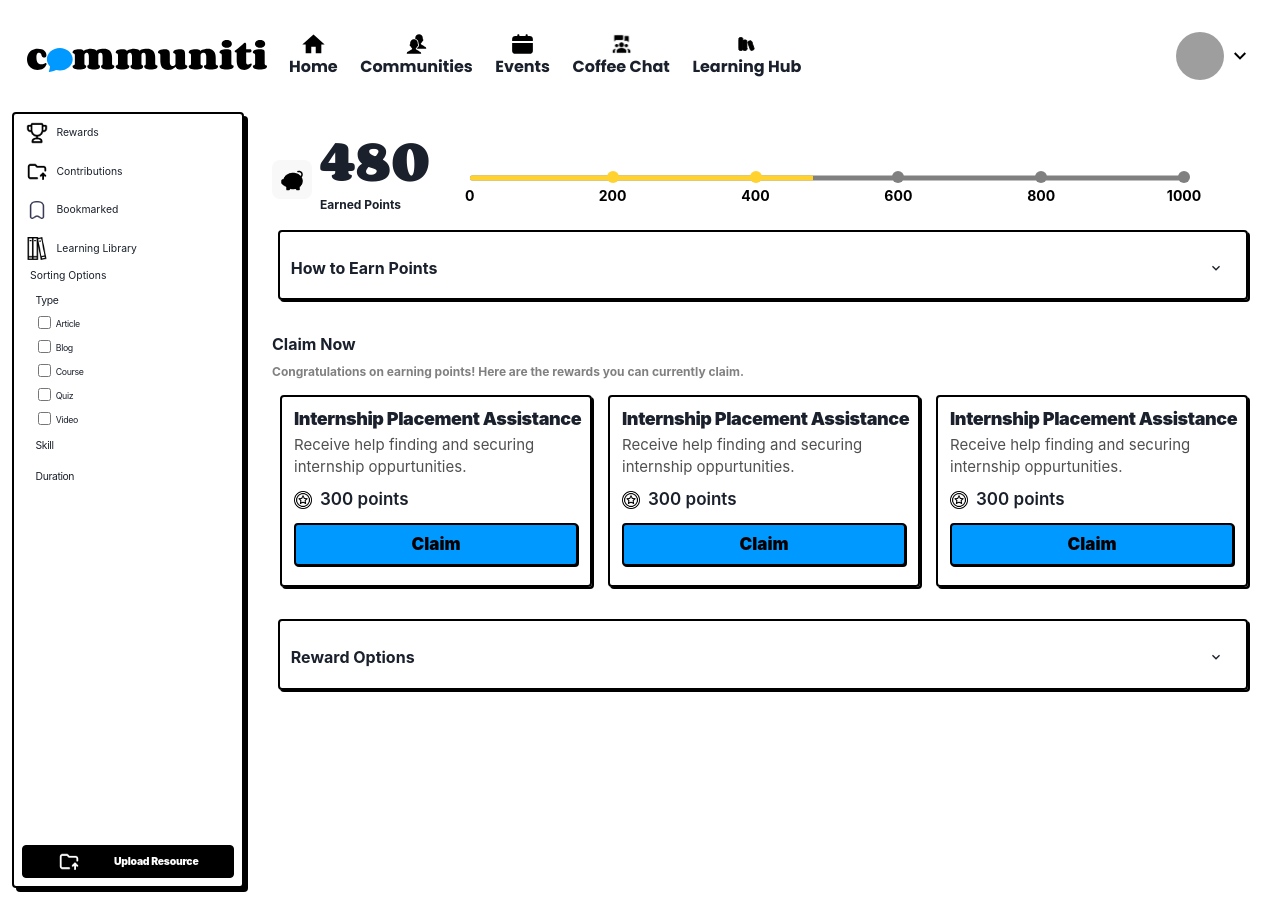
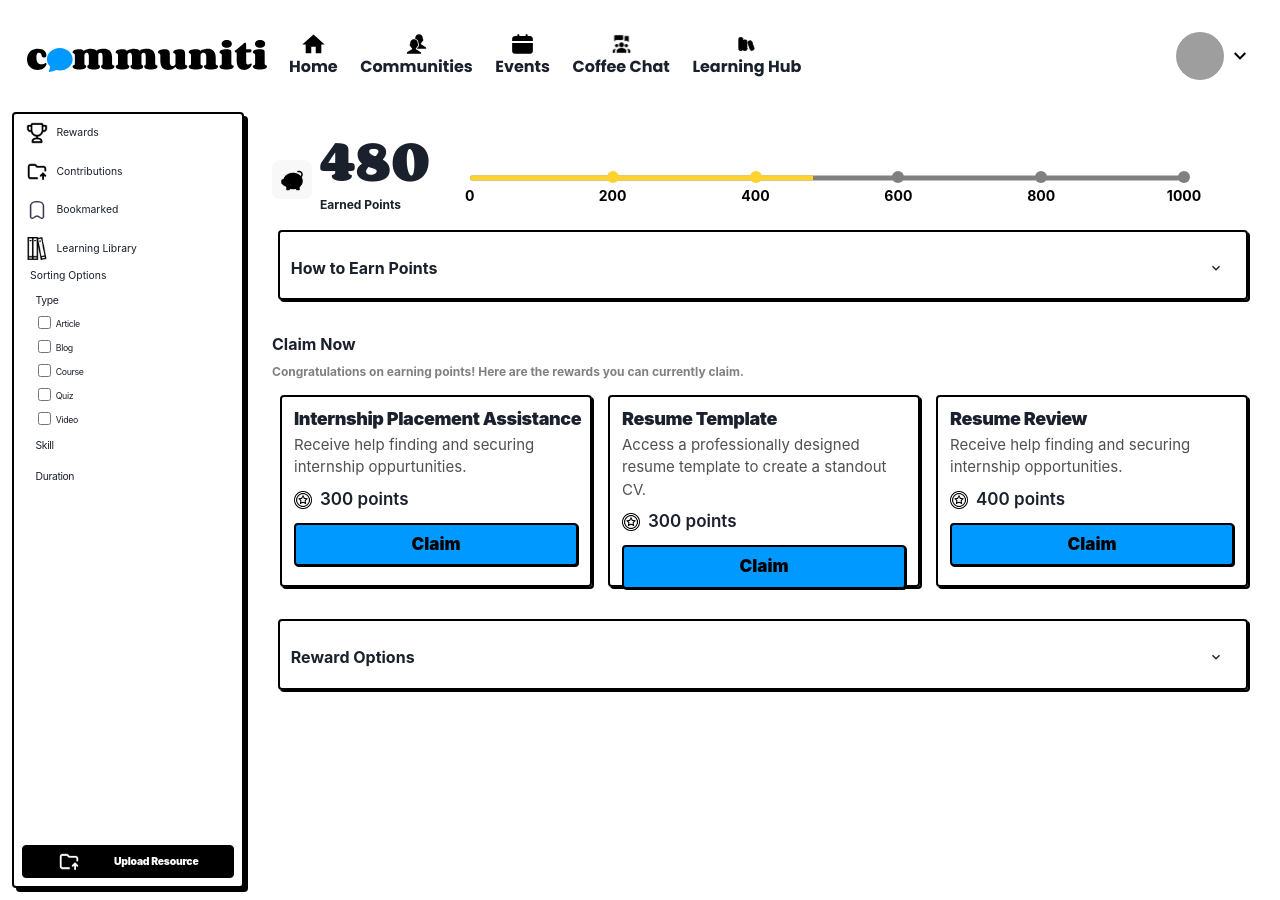
Before and after one commit to makeitMVPadmin/P4_Member_Achievement, a React (Create React App) app: page /rewards in a window 1280 px wide. Built offline with nearby package versions, Linux system fonts and the light colour scheme; no server answers; grey boxes are pictures that could not be loaded.

Commit message:
update redemption cards with different points deduction

```diff
--- /dev/null
+++ b/src/components/RedemptionCard/RedemptionCardTest2.jsx
@@ -0,0 +1,28 @@
+import Coin from "../../assets/icons/coin.png";
+import "./RedemptionCard.scss";
+import RedemptionToast from "./RedemptionToast";
+
+export default function RedemptionCardTest2({ deductPoints }) {
+  return (
+    <section className="reward">
+      <div className="reward__heading-top">
+        <div className="reward__heading-top-container">
+          <h1 className="reward__title">Resume Template</h1>
+        </div>
+        <div className="reward__content">
+          <p className="reward__description">
+            Access a professionally designed resume template to create a
+            standout CV.
+          </p>
+          <div className="reward__point-container">
+            <img src={Coin} alt="coin icon" className="coin-icon" />
+            <span className="reward__required-points">300 points</span>
+          </div>
+        </div>
+        <div className="reward__button-container">
+          <RedemptionToast onClick={() => deductPoints(300)} />
+        </div>
+      </div>
+    </section>
+  );
+}
--- /dev/null
+++ b/src/components/RedemptionCard/RedemptionCardTest3.jsx
@@ -0,0 +1,27 @@
+import Coin from "../../assets/icons/coin.png";
+import "./RedemptionCard.scss";
+import RedemptionToast from "./RedemptionToast";
+
+export default function RedemptionCardTest3({ deductPoints }) {
+  return (
+    <section className="reward">
+      <div className="reward__heading-top">
+        <div className="reward__heading-top-container">
+          <h1 className="reward__title">Resume Review</h1>
+        </div>
+        <div className="reward__content">
+          <p className="reward__description">
+            Receive help finding and securing internship opportunities.
+          </p>
+          <div className="reward__point-container">
+            <img src={Coin} alt="coin icon" className="coin-icon" />
+            <span className="reward__required-points">400 points</span>
+          </div>
+        </div>
+        <div className="reward__button-container">
+          <RedemptionToast onClick={() => deductPoints(400)} />
+        </div>
+      </div>
+    </section>
+  );
+}
--- a/src/data/reward-options.json
+++ b/src/data/reward-options.json
@@ -15,7 +15,7 @@
     "id": "3",
     "name": "Resume Review",
     "detail": "Get a professional review and enhancement of your resume.",
-    "points": "300 Points"
+    "points": "400 Points"
   },
   {
     "id": "4",
--- a/src/pages/RewardsPage/RewardsPage.jsx
+++ b/src/pages/RewardsPage/RewardsPage.jsx
@@ -14,6 +14,8 @@ import {
 } from "@chakra-ui/react";
 import { useState } from "react";
 import RewardOptions from "../../components/RewardOptions/RewardOptions";
+import RedemptionCardTest2 from "../../components/RedemptionCard/RedemptionCardTest2";
+import RedemptionCardTest3 from "../../components/RedemptionCard/RedemptionCardTest3";
 
 export default function RewardsPage({ points, onPointsChange }) {
   const maxPoints = 1000;
@@ -111,8 +113,8 @@ export default function RewardsPage({ points, onPointsChange }) {
           </p>
           <div className="rewards-redemption-cards">
             <RedemptionCardTest deductPoints={deductPoints} />
-            <RedemptionCardTest deductPoints={deductPoints} />
-            <RedemptionCardTest deductPoints={deductPoints} />
+            <RedemptionCardTest2 deductPoints={deductPoints} />
+            <RedemptionCardTest3 deductPoints={deductPoints} />
           </div>
 
           <div className="reward-options__container">
```
